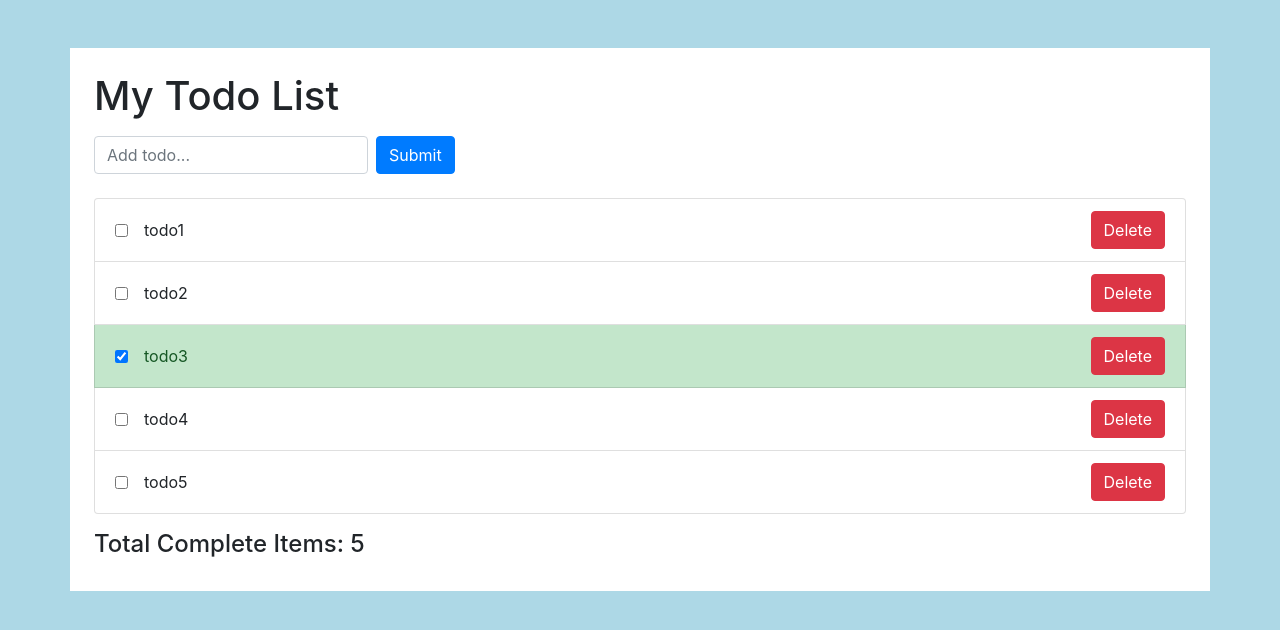
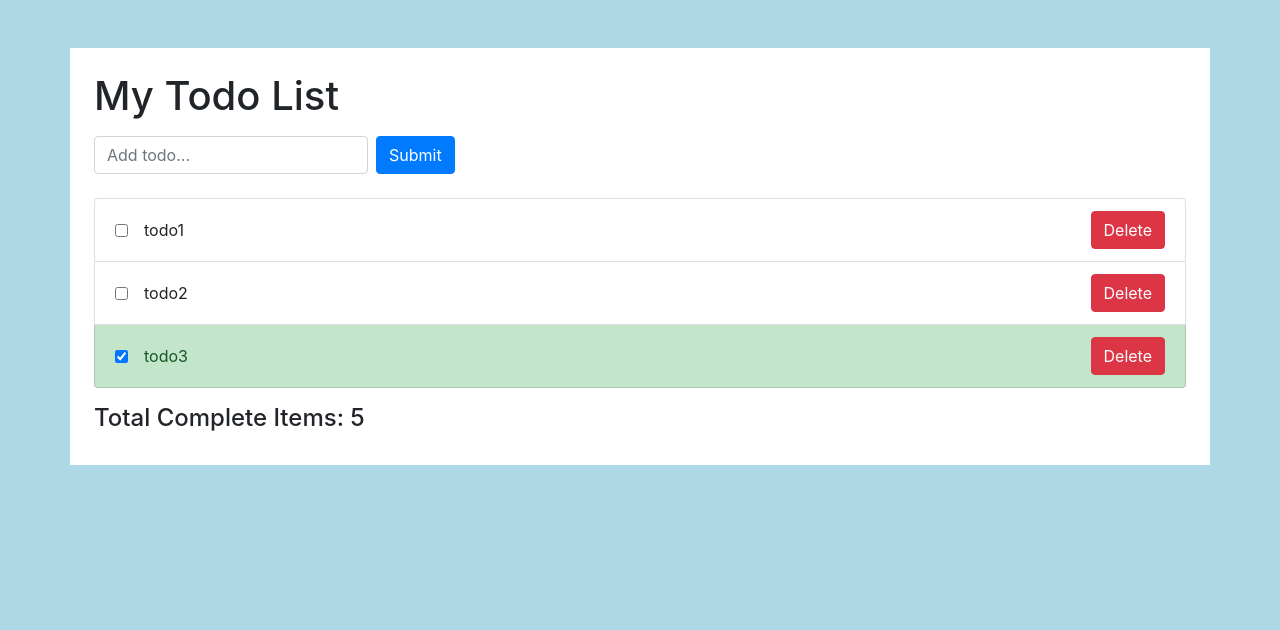
Before and after one commit to Fizioh/Notux, a React (Create React App) app: page / in a window 1280 px wide. Shown: the top 630 px of the page. Built offline with nearby package versions, Linux system fonts and the light colour scheme.

Commit message:
dispatching addTodo action

```diff
--- a/src/components/AddTodoForm.js
+++ b/src/components/AddTodoForm.js
@@ -1,11 +1,19 @@
 import React, { useState } from 'react';
+import { useDispatch } from 'react-redux';
+import { addTodo } from '../redux/todoSlice';
 
 const AddTodoForm = () => {
 	const [value, setValue] = useState('');
 
+	const dispatch = useDispatch();
+
 	const onSubmit = (event) => {
 		event.preventDefault();
-		console.log('user entered: ' + value);
+		dispatch(
+			addTodo({
+				title: value,
+			})
+		);
 	};
 
 	return (
--- a/src/components/TodoList.js
+++ b/src/components/TodoList.js
@@ -1,14 +1,9 @@
 import React from 'react';
 import TodoItem from './TodoItem';
+import { useSelector } from 'react-redux';
 
 const TodoList = () => {
-	const todos = [
-		{ id: 1, title: 'todo1', completed: false },
-		{ id: 2, title: 'todo2', completed: false },
-		{ id: 3, title: 'todo3', completed: true },
-		{ id: 4, title: 'todo4', completed: false },
-		{ id: 5, title: 'todo5', completed: false },
-	];
+	const todos = useSelector((state) => state.todos);
 
 	return (
 		<ul className='list-group'>
```
